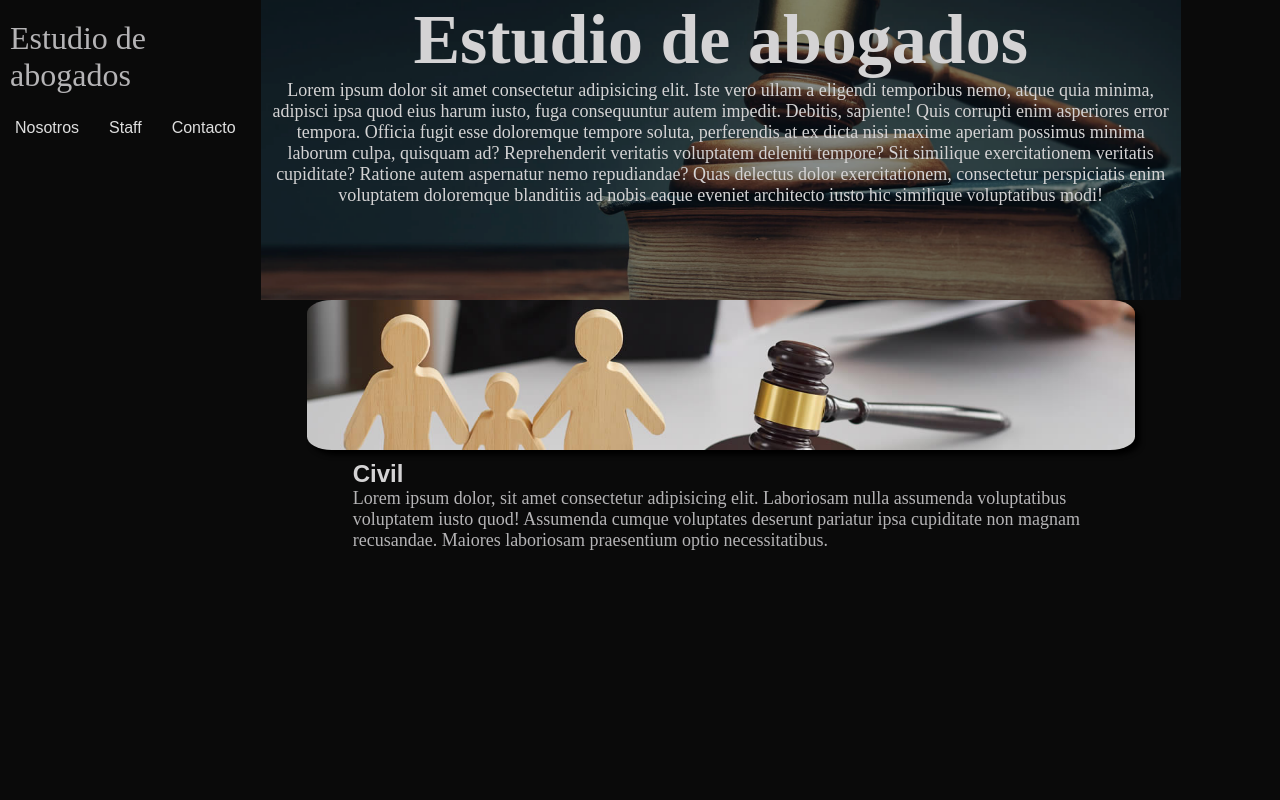
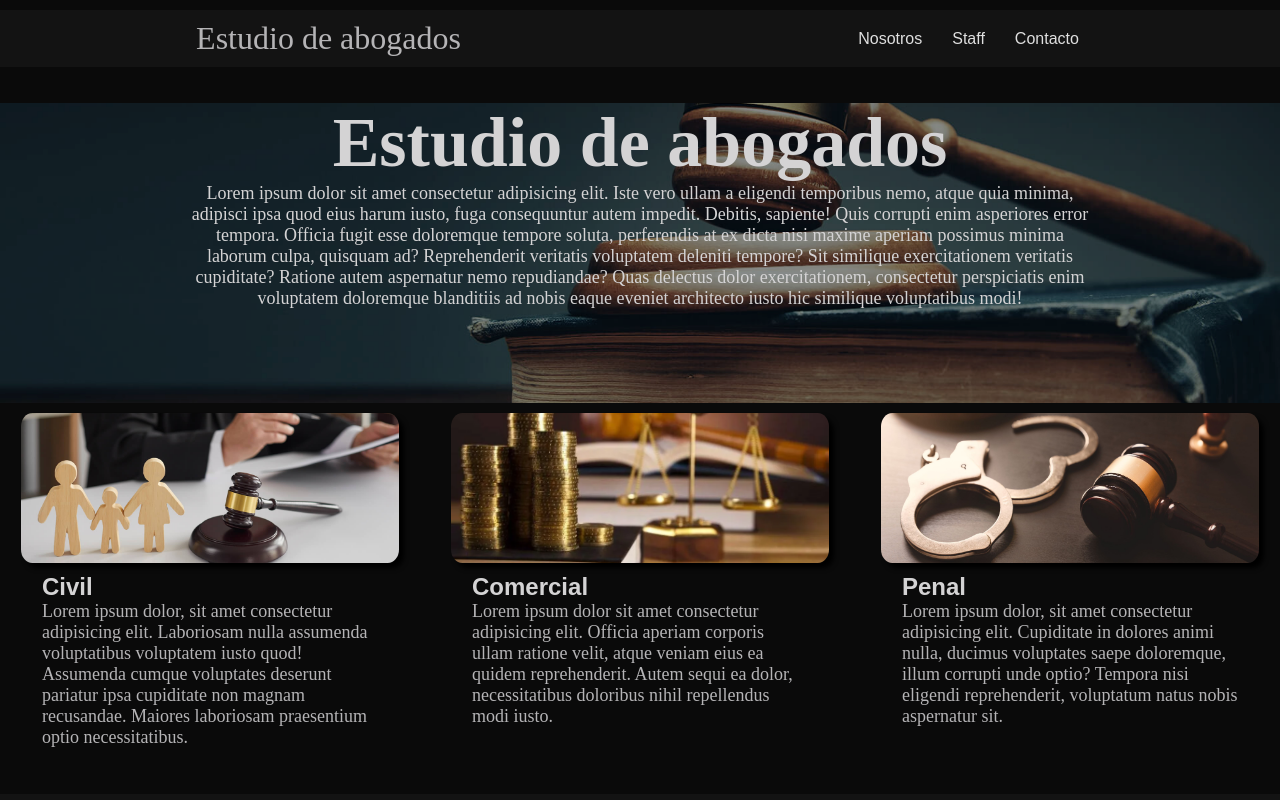
Before and after one commit to BinOver/dw47680-arturoperezsuarez, a plain HTML site: page index.html in a window 1280 px wide. Shown: the top 800 px of the page. Drawn offline with Linux system fonts and the light colour scheme; a web font is replaced by a local one.

Commit message:
Cambio en index

```diff
--- a/index.html
+++ b/index.html
@@ -10,22 +10,21 @@
 </head>
 
 <body class="body">
-    <div class="gridIndex">
     <header class="header" id="header">
-            <!-- <nav class="nav" id="nav"> -->
+        <nav class="nav" id="nav">
 
-            <p class="nav__titulo gn1">Estudio de abogados</p>
+            <p class="nav__titulo">Estudio de abogados</p>
 
-            <ul class="nav__items gn2">
+            <ul class="nav__items">
                 <li><a href="./pages/nosotros.html" class="nav-link">Nosotros</a></li>
                 <li><a href="./pages/staff.html" class="nav-link">Staff</a></li>
                 <li><a href="./pages/contacto.html" class="nav-link">Contacto</a></li>
             </ul>
 
-            <!-- </nav> -->
+
     </header>
     <main class="main" id="main">
-
+        <div class="gridIndex">
             <section class="hero gi1">
                 <h1 class="hero__titulo">Estudio de abogados</h1>
                 <p>Lorem ipsum dolor sit amet consectetur adipisicing elit. Iste vero ullam a eligendi temporibus nemo,
@@ -67,8 +66,8 @@
                     </div>
                 </div>
             <!-- </section> -->
+        </div>
     </main>
-    </div>
     <footer class="footer" id="footer">
         <section class="footer__section">
             <div class="footer__datos">
```
Lines whose indentation alone changed are shown as unchanged.
